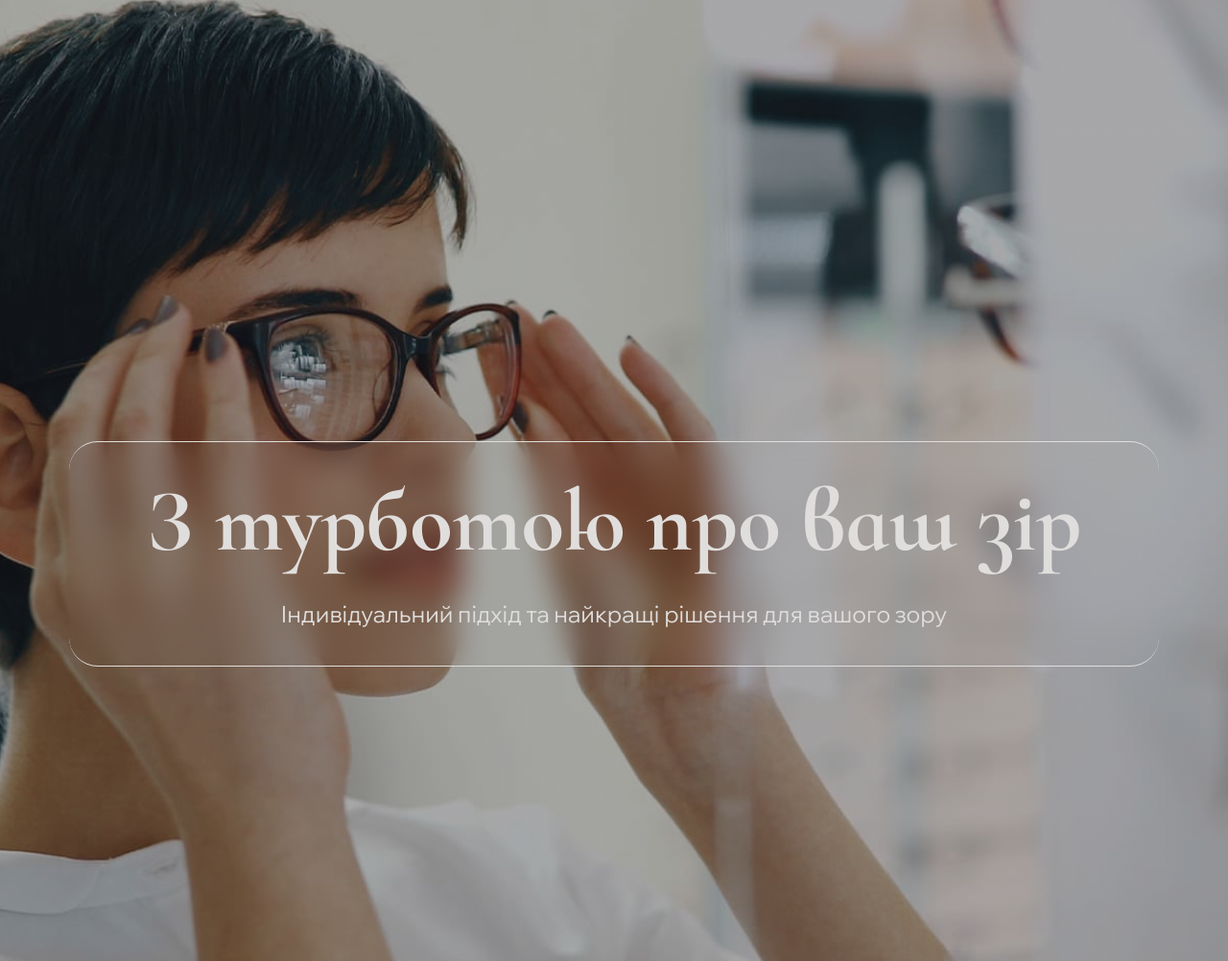
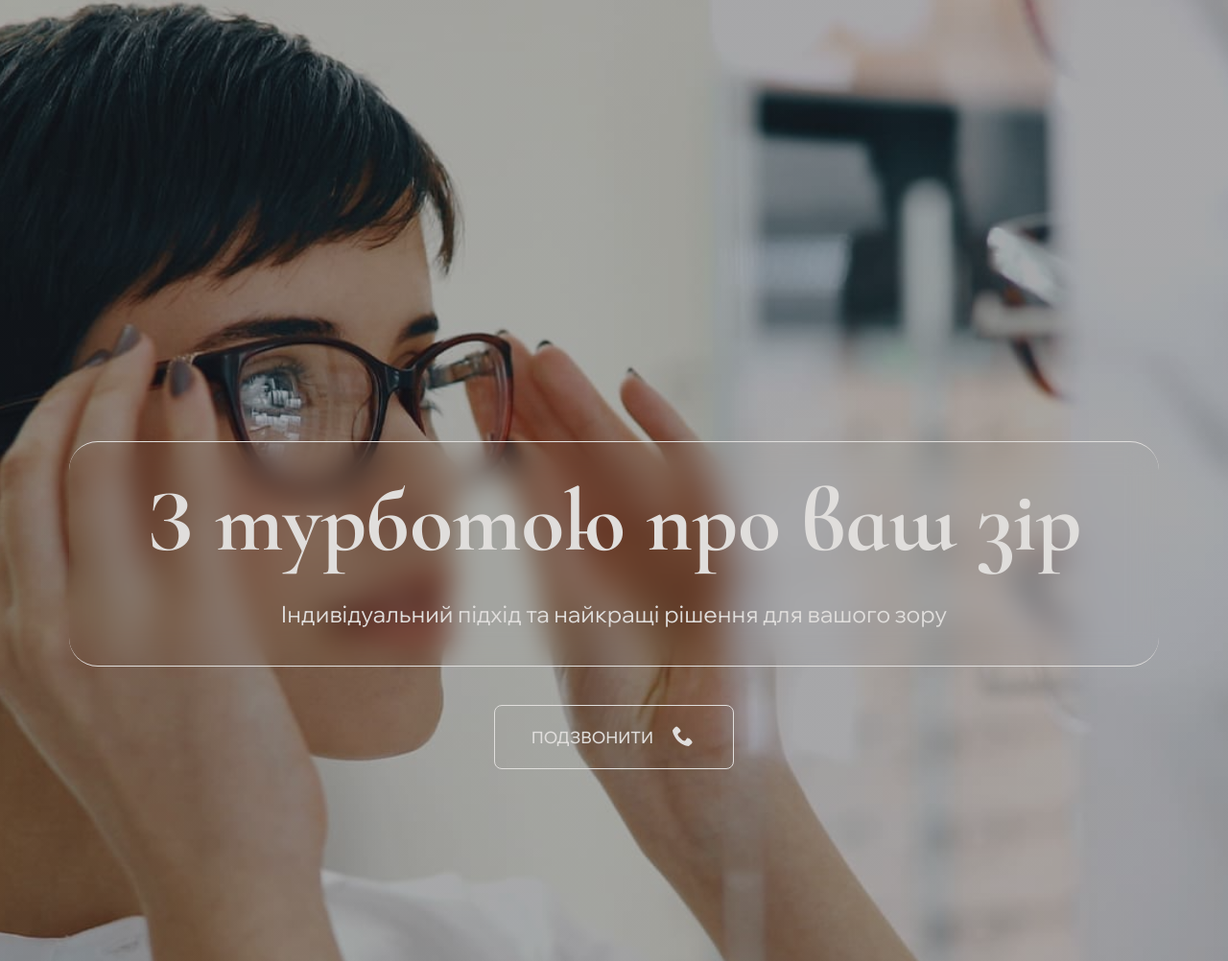
Before and after one commit to MishaHryvinskyi/optica-kosiv, a website built with Parcel: page src/index.html in a window 1280 px wide. Shown: the part 190-1192 px from the top of the page at 96% size. Built offline with nearby package versions, Linux system fonts and the light colour scheme; files whose address does not match are found by name.

Commit message:
added button in hero

```diff
--- a/src/partials/hero.html
+++ b/src/partials/hero.html
@@ -6,5 +6,11 @@
                 Індивідуальний підхід та найкращі рішення для вашого зору
             </p>
         </div>
+        <a class="button" href="tel:+38097-126-52-58">
+            Подзвонити
+            <svg class="hero__svg">
+                <use width="22" height="22" href="./images/icons.svg#icon-phone"></use>
+            </svg>
+        </a>
     </div>
 </section>
--- /dev/null
+++ b/src/sass/components/_button.scss
@@ -0,0 +1,37 @@
+.button {
+    padding: 20px 30px;
+    margin-left: auto;
+    margin-right: auto;
+    width: 250px;
+    display: flex;
+    align-items: center;
+    justify-content: center;
+    text-transform: uppercase;
+    border-radius: 8px;
+    font-size: 17px;
+    font-weight: 500;
+    color: var(--color-white);
+    text-shadow: none;
+    background: transparent;
+    cursor: pointer;
+    box-shadow: transparent;
+    border: 1px solid var(--color-white);
+    transition: 0.5s ease;
+    user-select: none;
+  }
+
+  @media screen and (min-width:320px) and (max-width:480px) {
+    .button {
+        width: auto;
+        justify-content: center;
+    }
+  }
+
+  .button:hover,
+  :focus {
+    color: var(--color-white);
+    background: var(--accent-color);
+    border: 1px solid var(--accent-color);
+    text-shadow: 0 0 5px var(--color-white), 0 0 10px var(--color-white), 0 0 20px var(--color-white);
+    box-shadow: var(--accent-shadow);
+  }
--- a/src/sass/index.scss
+++ b/src/sass/index.scss
@@ -18,6 +18,7 @@
 @import './components/title';
 @import './components/container';
 @import './components/section';
+@import './components/button';
 @import './components/mobile-menu';
 @import './components/go-to-top';
 @import './components/container-theems';
--- a/src/sass/layout/_hero.scss
+++ b/src/sass/layout/_hero.scss
@@ -12,6 +12,7 @@
 }
 
 .hero__wrapper {
+    margin-bottom: 40px;
     padding-bottom: 40px;
     background: transparent;
     backdrop-filter: blur(15px);
@@ -181,3 +182,10 @@
         width: 800px;
     }
 }
+
+.hero__svg {
+    fill: var(--color-white);
+    margin-left: 20px;
+    width: 25px;
+    height: 25px;
+}
```
